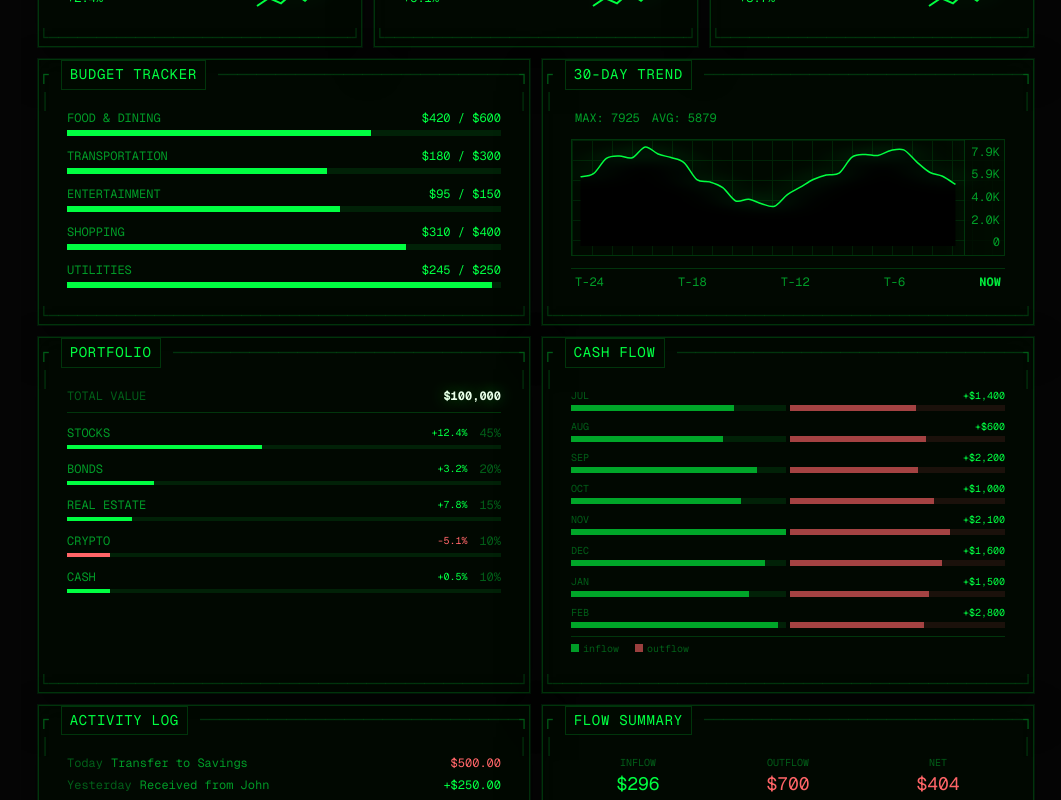
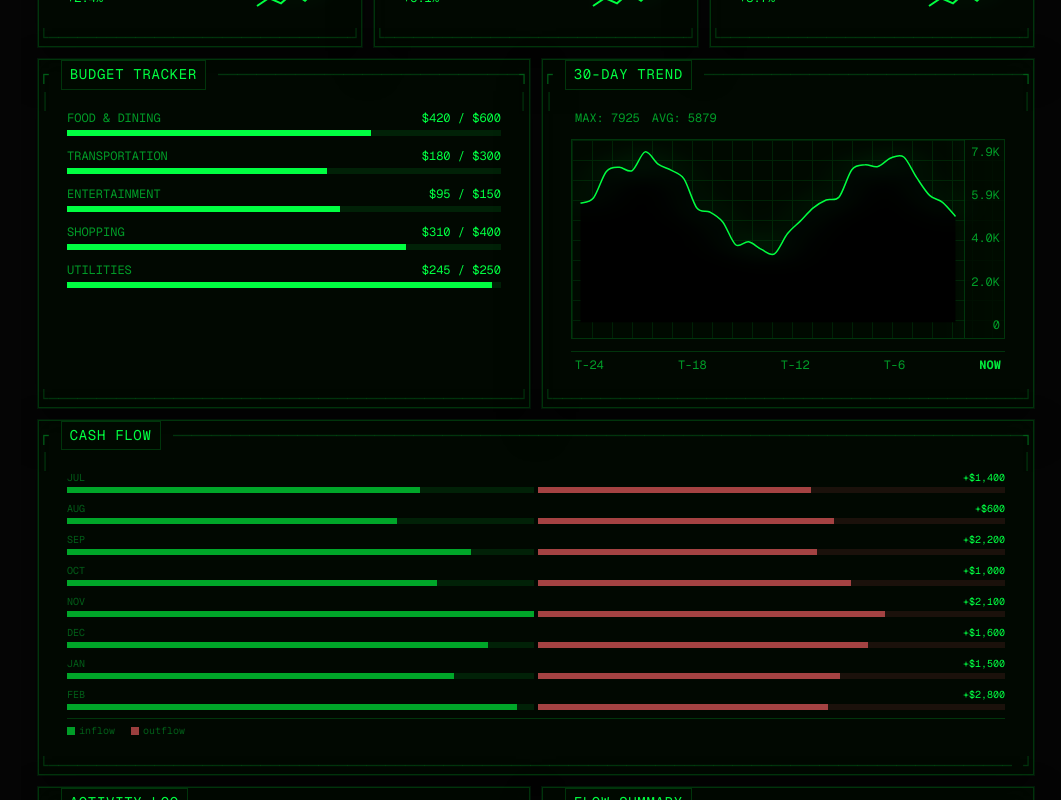
Before and after one commit to nocoo/matrix, a React (Vite) app: page / in a window 1280 px wide. Shown: the part 880-1680 px from the top of the page, without its empty margins (219-1280 px from the left). Built offline with nearby package versions, Linux system fonts and the light colour scheme; the HTML template or start-up script is replaced by a standard one.

Commit message:
fix: remove portfolio card and fix trend monitor chart height

```diff
--- a/src/components/ui/DataVizComponents.tsx
+++ b/src/components/ui/DataVizComponents.tsx
@@ -260,7 +260,7 @@ export function TrendMonitor({
         </div>
       </div>
 
-      <div className="flex-1 relative overflow-hidden border border-matrix-ghost bg-matrix-panel">
+      <div className="flex-1 relative overflow-hidden border border-matrix-ghost bg-matrix-panel min-h-[200px]">
         <div
           className="absolute inset-0 opacity-10 pointer-events-none"
           style={{
--- a/src/pages/DashboardPage.tsx
+++ b/src/pages/DashboardPage.tsx
@@ -35,8 +35,6 @@ export default function DashboardPage() {
     budgetRows,
     trendData,
     flowData,
-    portfolioRows,
-    totalPortfolioValue,
     pixelHeatmap,
     pixelHeatmapRows,
     pixelHeatmapCols,
@@ -287,48 +285,7 @@ export default function DashboardPage() {
         />
       </div>
 
-      {/* Row 6: Portfolio + Cash flow side by side */}
-      <div className="grid grid-cols-1 lg:grid-cols-2 gap-3">
-        {/* Portfolio allocation */}
-        <AsciiBox title="PORTFOLIO">
-          <div className="space-y-3">
-            <div className="flex items-center justify-between font-mono text-xs border-b border-matrix-ghost pb-2">
-              <span className="text-matrix-dim uppercase">Total value</span>
-              <span className="text-matrix-bright font-bold glow-text">
-                ${totalPortfolioValue.toLocaleString()}
-              </span>
-            </div>
-            {portfolioRows.map((asset) => (
-              <div key={asset.name} className="space-y-1">
-                <div className="flex items-center justify-between font-mono text-xs">
-                  <span className="text-matrix-muted uppercase">{asset.name}</span>
-                  <div className="flex items-center gap-3">
-                    <span
-                      className={cn(
-                        "text-[10px]",
-                        asset.up ? "text-matrix-primary" : "text-red-400",
-                      )}
-                    >
-                      {asset.change}
-                    </span>
-                    <span className="text-matrix-dim">{asset.allocation}%</span>
-                  </div>
-                </div>
-                <div className="h-1 w-full bg-matrix-primary/10 overflow-hidden">
-                  <div
-                    className={cn(
-                      "h-full transition-all",
-                      asset.up ? "bg-matrix-primary" : "bg-red-400",
-                    )}
-                    style={{ width: `${asset.allocation}%` }}
-                  />
-                </div>
-              </div>
-            ))}
-          </div>
-        </AsciiBox>
-
-        {/* Cash flow */}
+      {/* Row 6: Cash flow */}
       <AsciiBox title="CASH FLOW">
         <div className="space-y-2">
           {flowData.map((flow) => {
@@ -374,7 +331,6 @@ export default function DashboardPage() {
           </div>
         </div>
       </AsciiBox>
-      </div>
 
       {/* Activity log + Flow summary */}
       <div className="grid grid-cols-1 lg:grid-cols-2 gap-3">
--- a/src/viewmodels/useDashboardViewModel.ts
+++ b/src/viewmodels/useDashboardViewModel.ts
@@ -8,7 +8,6 @@ import {
   budgets,
   analyticsTrend,
   monthlyFlow,
-  portfolio,
   goals,
 } from "@/data/mock";
 import {
@@ -40,14 +39,6 @@ export interface FlowPoint {
   inflow: number;
   outflow: number;
   net: number;
-}
-
-export interface PortfolioRow {
-  name: string;
-  value: number;
-  allocation: number;
-  change: string;
-  up: boolean;
 }
 
 export interface SignalRow {
@@ -108,23 +99,6 @@ export function useDashboardViewModel() {
     [],
   );
 
-  const portfolioRows: PortfolioRow[] = useMemo(
-    () =>
-      portfolio.map((p) => ({
-        name: p.name,
-        value: p.value,
-        allocation: p.allocation,
-        change: p.change,
-        up: p.up,
-      })),
-    [],
-  );
-
-  const totalPortfolioValue = useMemo(
-    () => portfolio.reduce((sum, p) => sum + p.value, 0),
-    [],
-  );
-
   const pixelHeatmap: HeatmapCell[] = useMemo(() => generatePixelHeatmap(), []);
 
   const signalRows: SignalRow[] = useMemo(
@@ -145,8 +119,6 @@ export function useDashboardViewModel() {
     budgetRows,
     trendData,
     flowData,
-    portfolioRows,
-    totalPortfolioValue,
     pixelHeatmap,
     pixelHeatmapRows: HEATMAP_ROWS,
     pixelHeatmapCols: HEATMAP_COLS,
```
Also changed, not shown: 1 other file (tests, documents, lock files or other folders). Lines whose indentation alone changed are shown as unchanged.
